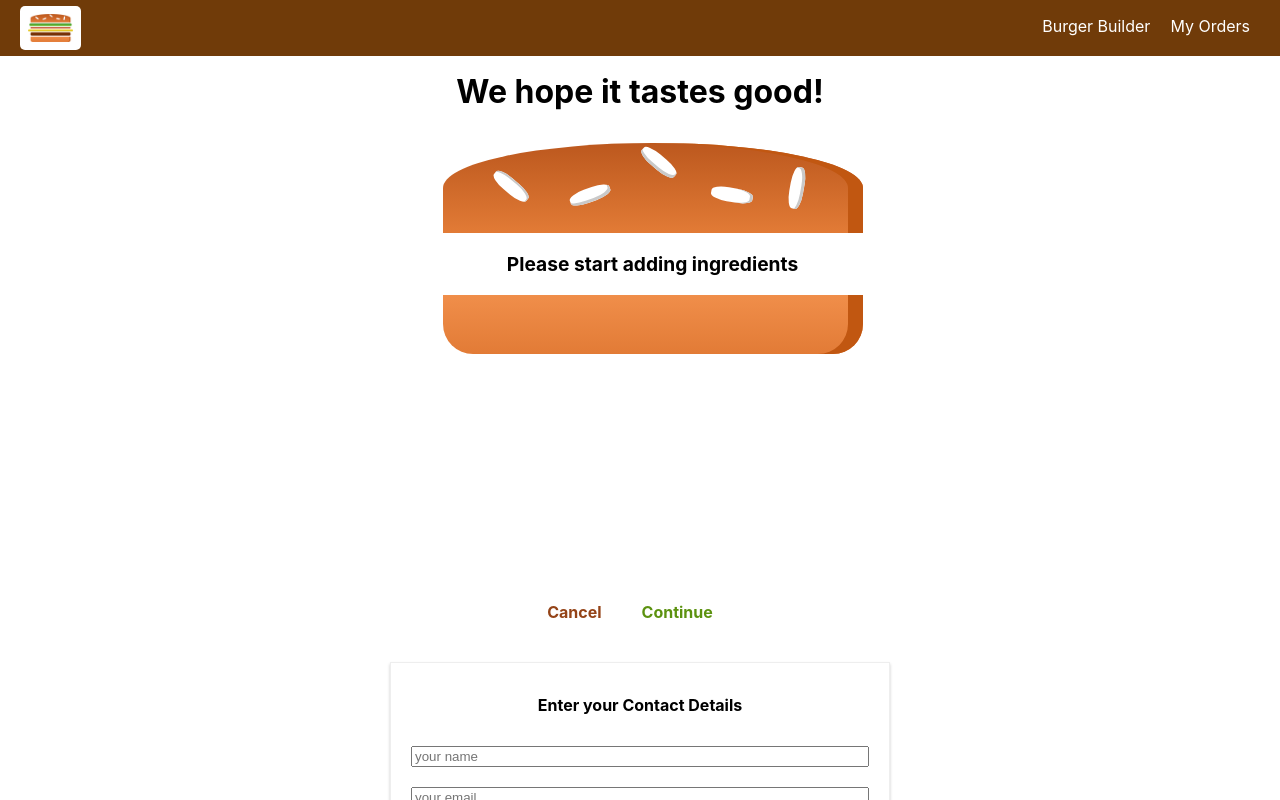
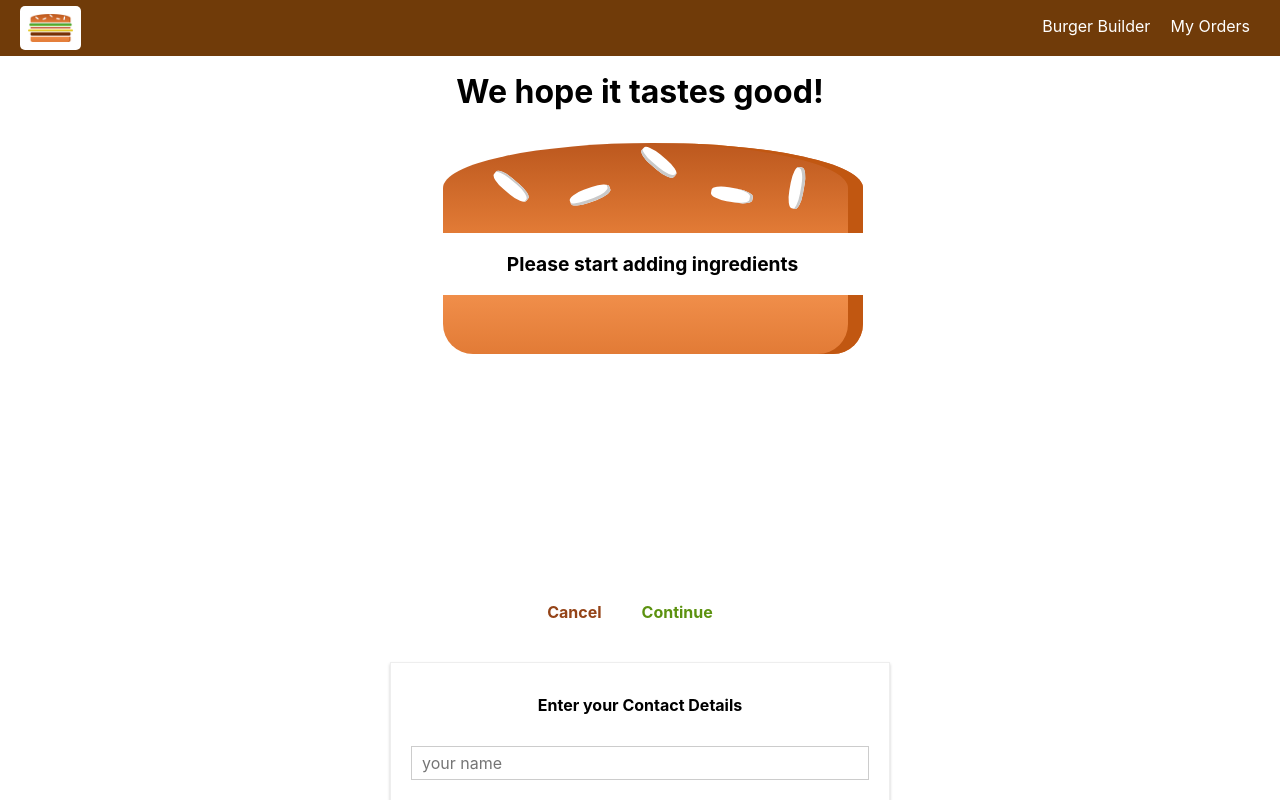
Before and after one commit to charlotte-hues/burger-builder, a React (Create React App) app: page /checkout in a window 1280 px wide. Both pictures are taken after a click on the button "Continue". Shown: the top 800 px of the page. Built offline with nearby package versions, Linux system fonts and the light colour scheme.

Commit message:
video 243 - dynamic form inputs and validation

```diff
--- a/src/components/Burger/Burger.module.css
+++ b/src/components/Burger/Burger.module.css
@@ -2,7 +2,7 @@
   width: 100%;
   margin: auto;
   height: 250px;
-  overflow: scroll;
+  overflow: auto;
   text-align: center;
   font-weight: bold;
   font-size: 1.2rem;
--- /dev/null
+++ b/src/components/UI/Input/Input.js
@@ -0,0 +1,63 @@
+import React from "react";
+import classes from "./Input.module.css";
+
+const input = props => {
+  //
+  let inputElement = null;
+
+  switch (props.elementType) {
+    case "input":
+      inputElement = (
+        <input
+          className={classes.InputElement}
+          {...props.elementConfig}
+          value={props.value}
+          onChange={props.changed}
+        />
+      );
+      break;
+    case "textarea":
+      inputElement = (
+        <textarea
+          className={classes.InputElement}
+          {...props.elementConfig}
+          onChange={props.changed}
+        />
+      );
+      break;
+    case "select":
+      inputElement = (
+        <select
+          className={classes.InputElement}
+          value={props.value}
+          onChange={props.changed}
+        >
+          {props.elementConfig.options.map(option => {
+            return (
+              <option key={option.value} value={option.value}>
+                {option.displayValue}
+              </option>
+            );
+          })}
+        </select>
+      );
+      break;
+    default:
+      inputElement = (
+        <input
+          className={classes.InputElement}
+          {...props.elementConfig}
+          value={props.value}
+          onChange={props.changed}
+        />
+      );
+  }
+  return (
+    <div className={classes.Input}>
+      <label className={classes.Label}>{props.label}</label>
+      {inputElement}
+    </div>
+  );
+};
+
+export default input;
--- /dev/null
+++ b/src/components/UI/Input/Input.module.css
@@ -0,0 +1,27 @@
+.Input {
+  width: 100%;
+  padding: 10px;
+  box-sizing: border-box;
+}
+
+.Label {
+  font-weight: bold;
+  display: block;
+  text-align: left;
+}
+
+.InputElement {
+  display: block;
+  box-sizing: border-box;
+  width: 100%;
+  outline: none;
+  border: 1px solid #ccc;
+  background-color: white;
+  font: inherit;
+  padding: 6px 10px;
+}
+
+.InputElement:focus {
+  outline: none;
+  background-color: #ccc;
+}
--- a/src/containers/Checkout/ContactData/ContactData.js
+++ b/src/containers/Checkout/ContactData/ContactData.js
@@ -3,14 +3,80 @@ import Button from "../../../components/UI/Button/Button";
 import classes from "./ContactData.module.css";
 import axios from "../../../axios-order";
 import Spinner from "../../../components/UI/Spinner/Spinner";
+import Input from "../../../components/UI/Input/Input";
 
 class ContactData extends React.Component {
   state = {
-    name: "",
-    email: "",
-    address: {
-      street: "",
-      postalCode: ""
+    orderForm: {
+      name: {
+        elementType: "input",
+        elementConfig: {
+          type: "text",
+          placeholder: "your name"
+        },
+        value: "",
+        validation: {
+          required: true
+        },
+        valid: false
+      },
+      street: {
+        elementType: "input",
+        elementConfig: {
+          type: "text",
+          placeholder: "street name"
+        },
+        value: "",
+        validation: {
+          required: true
+        },
+        valid: false
+      },
+      postCode: {
+        elementType: "input",
+        elementConfig: {
+          type: "text",
+          placeholder: "postcode"
+        },
+        value: "",
+        validation: {
+          required: true
+        }
+      },
+      country: {
+        elementType: "input",
+        elementConfig: {
+          type: "text",
+          placeholder: "Country"
+        },
+        value: "Uk",
+        validation: {
+          required: true
+        },
+        valid: false
+      },
+      email: {
+        elementType: "input",
+        elementConfig: {
+          type: "email",
+          placeholder: "your email address"
+        },
+        value: "",
+        validation: {
+          required: true
+        },
+        valid: false
+      },
+      deliveryMethod: {
+        elementType: "select",
+        elementConfig: {
+          options: [
+            { value: "fastest", displayValue: "fastest" },
+            { value: "cheapest", displayValue: "cheapest" }
+          ]
+        },
+        value: "fastest"
+      }
     },
     purchasing: false,
     loading: false
@@ -19,20 +85,15 @@ class ContactData extends React.Component {
   orderHandler = e => {
     e.preventDefault();
     this.setState({ loading: true });
+    const formData = {};
+    for (let formEl in this.state.orderForm) {
+      formData[formEl] = this.state.orderForm[formEl].value;
+    }
 
     const order = {
       ingredients: this.props.ingredients,
       price: this.props.price,
-      customer: {
-        name: "Charlotte Hughes",
-        address: {
-          street: "test street 1",
-          postCode: "ab12cd",
-          country: "England"
-        },
-        email: "test@test.com"
-      },
-      deliveryMethod: "fastsest"
+      customer: formData
     };
     axios
       .post("/orders.json", order)
@@ -43,18 +104,55 @@ class ContactData extends React.Component {
       .catch(error => this.setState({ loading: false }));
   };
 
+  checkValidity(value, rules) {
+    let isValid = false;
+
+    if (rules.required) {
+      isValid = value.trim() !== "";
+    }
+    return isValid;
+  }
+
+  inputChangedHandler = (e, input) => {
+    const updatedForm = { ...this.state.orderForm };
+    const updatedElement = { ...updatedForm[input] };
+    updatedElement.value = e.target.value;
+    updatedElement.valid = this.checkValidity(
+      updatedElement.value,
+      updatedElement.validation
+    );
+    console.log(updatedElement.valid);
+    updatedForm[input] = updatedElement;
+    this.setState({
+      orderForm: updatedForm
+    });
+  };
+
   render() {
+    let formElementsArray = [];
+    for (let input in this.state.orderForm) {
+      formElementsArray.push({
+        id: input,
+        config: this.state.orderForm[input]
+      });
+    }
+
     let contactForm = (
       <React.Fragment>
         <h4>Enter your Contact Details</h4>
-        <form>
-          <input type="text" name="name" placeholder="your name" />
-          <input type="email" name="email" placeholder="your email" />
-          <input type="text" name="street" placeholder="Street" />
-          <input type="text" name="postal" placeholder="Post Code" />
-          <Button btnType="Success" clicked={this.orderHandler}>
-            Order
-          </Button>
+        <form onSubmit={this.orderHandler}>
+          {formElementsArray.map(input => {
+            return (
+              <Input
+                key={input.id}
+                elementConfig={input.config.elementConfig}
+                elementType={input.config.elementType}
+                value={input.config.value}
+                changed={e => this.inputChangedHandler(e, input.id)}
+              />
+            );
+          })}
+          <Button btnType="Success">Order</Button>
         </form>
       </React.Fragment>
     );
--- a/src/containers/Checkout/ContactData/ContactData.module.css
+++ b/src/containers/Checkout/ContactData/ContactData.module.css
@@ -13,10 +13,6 @@ form {
   flex-direction: column;
 }
 
-form > * {
-  margin: 10px;
-}
-
 @media (min-width: 600px) {
   .ContactData {
     width: 500px;
```
